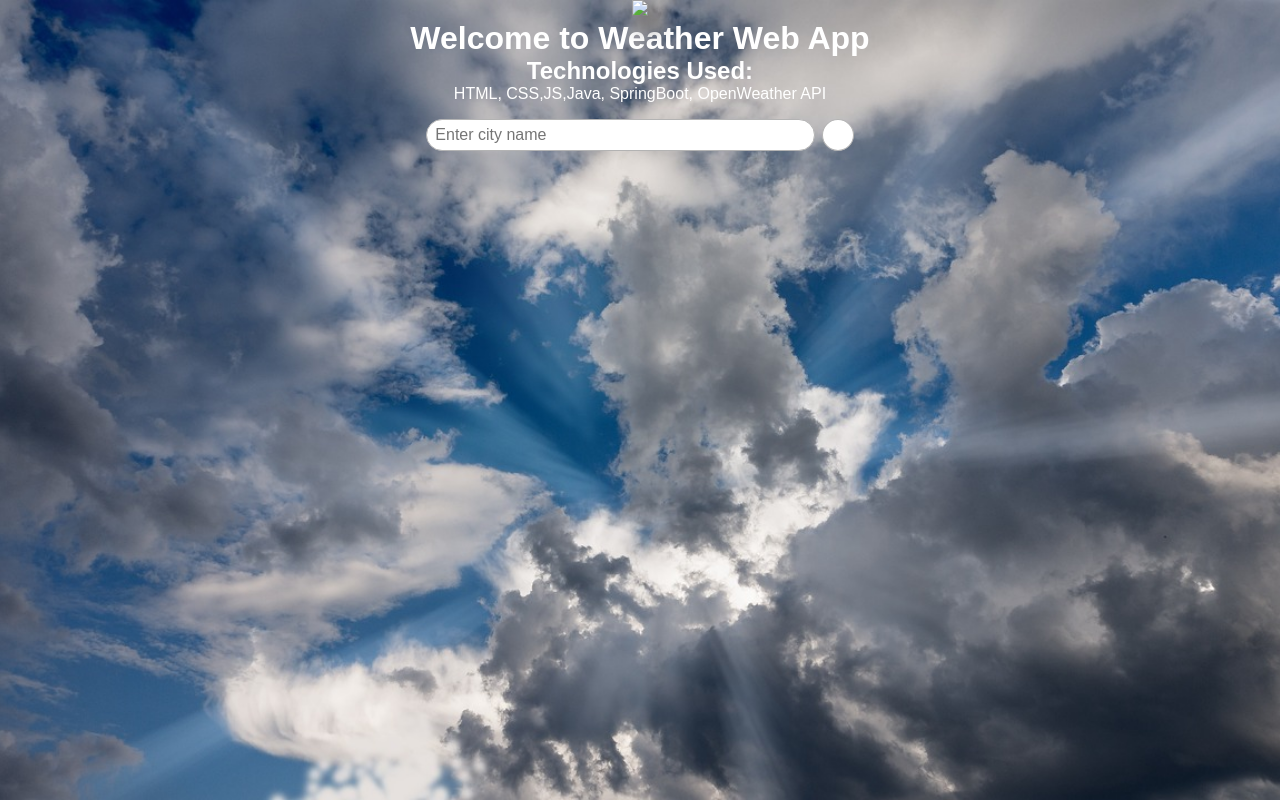
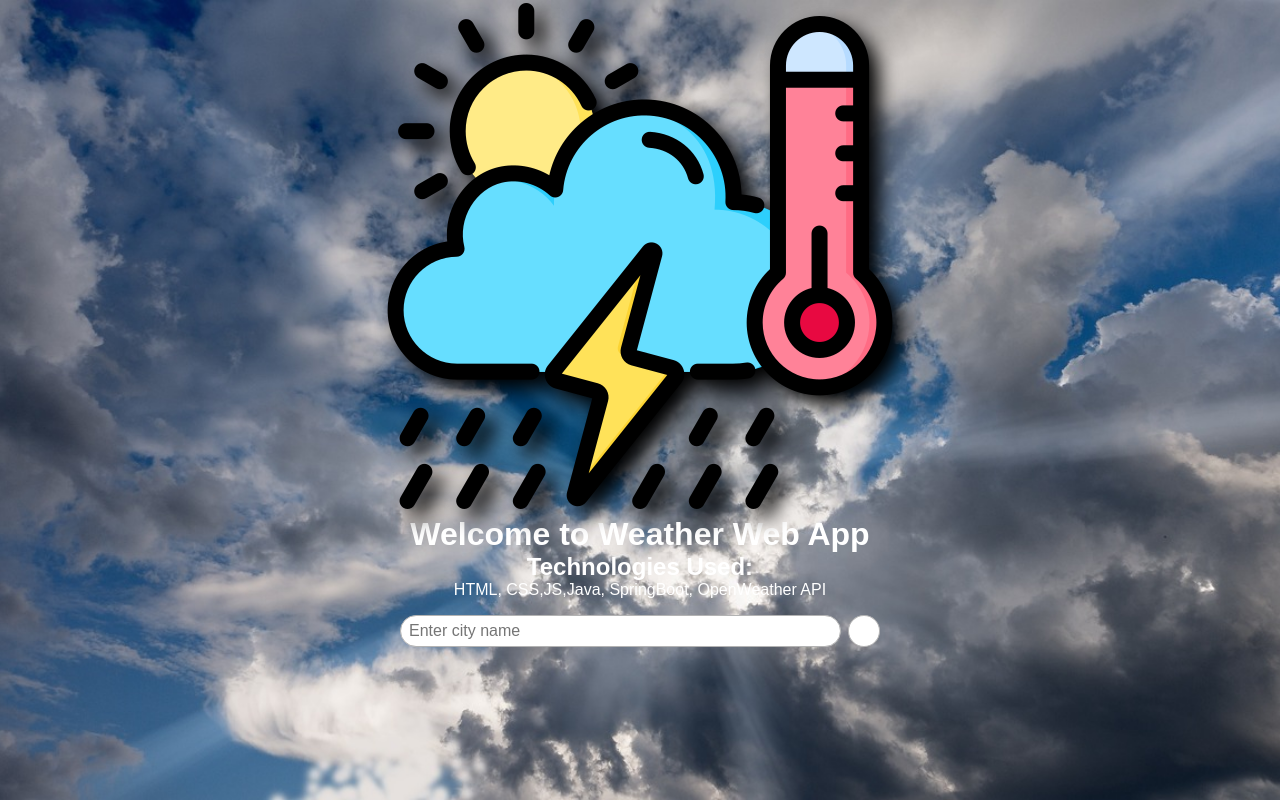
Before and after one commit to mdhujefa02/SpringBoot-Weather-App, a plain HTML site: page index.html in a window 1280 px wide. Drawn offline with Linux system fonts and the light colour scheme; files that its build step writes are made by us from their sources; some icons are missing; files whose address does not match are found by name.

Commit message:
Update index.html

```diff
--- a/index.html
+++ b/index.html
@@ -8,7 +8,7 @@
 </head>
 <body>
 	<div style="color:white; text-align:center">
-	<img src="images/atmospheric-conditions.png" style=" height: auto;width: auto;filter: drop-shadow(10px 10px 10px black);">
+	<img src="atmospheric-conditions.png" style=" height: auto;width: auto;filter: drop-shadow(10px 10px 10px black);">
 	    <h1>Welcome to Weather Web App</h1>
 
 	    <h2>Technologies Used: </h2> <p>HTML, CSS,JS,Java, SpringBoot, OpenWeather API</p>
```
